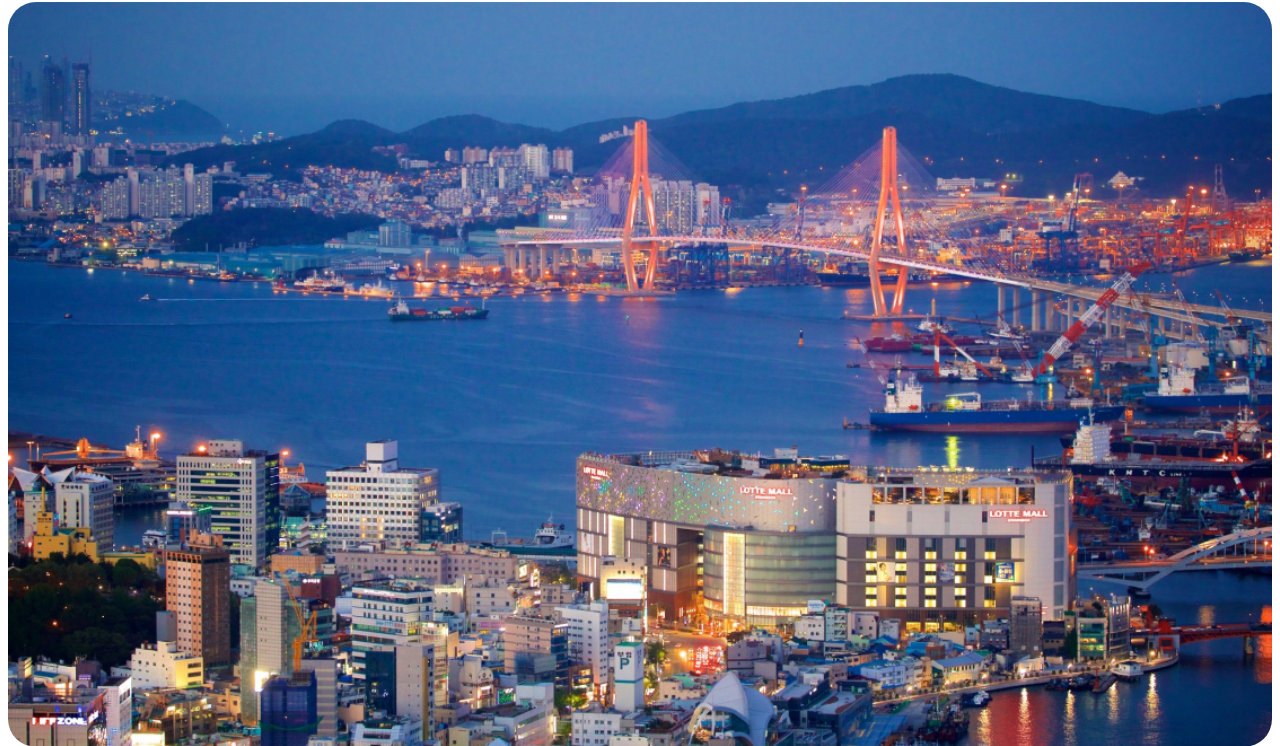
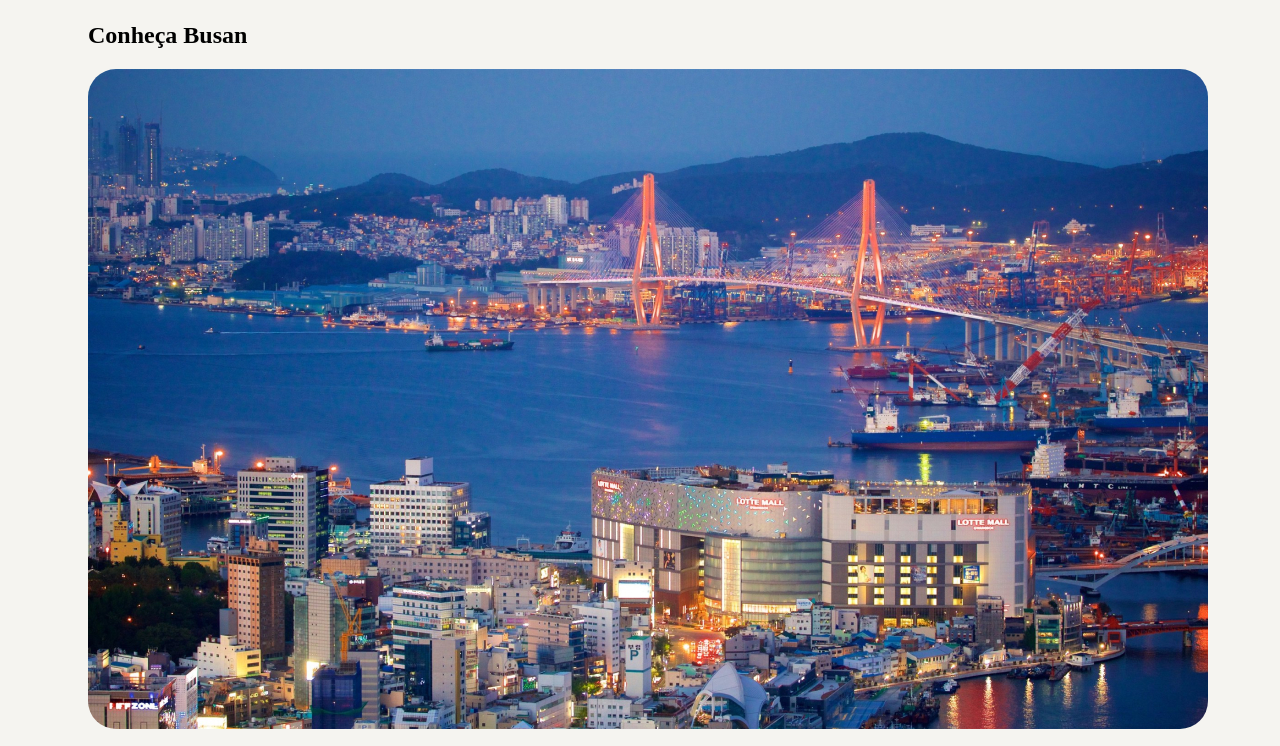
Before and after one commit to Rogerio-Menezes/Page-LocalTuristico, a plain HTML site: page index.html in a window 1280 px wide. Shown: the part 104-850 px from the top of the page. Drawn offline with Linux system fonts and the light colour scheme.

Commit message:
background color, style page

```diff
--- a/index.html
+++ b/index.html
@@ -8,8 +8,10 @@
 </head>
 <body>
  <div id="page">
-  SUA PRÓXIMA VIAGEM:
-  <h1>Conheça Busan</h1>
+  <section id="titlepage">
+   SUA PRÓXIMA VIAGEM:
+   <h1>Conheça Busan</h1>
+  </section>
   <section id="Busan">
    <img src="assets/Busan.jpg" alt="Cidade de Busan">
    <p>Busan, a estrela em ascensão da Coreia do Sul, oferece de tudo, desde churrascarias de primeira linha até tradicionais barracas de comida de rua. Aqui, exploramos a segunda cidade da Coreia do Sul e descobrimos as suas ofertas culinárias.</p>
--- a/styles/style.css
+++ b/styles/style.css
@@ -1,3 +1,14 @@
+body{
+ background-color: #F5F4F0;
+ width: 1280px;
+}
+#page{
+   box-sizing: border-box;
+   margin: 88px 80px;
+   width: 1120px;
+   padding: 0px;
+}
+
 img{
  border-radius: 28px;
  width: 100%;
```
